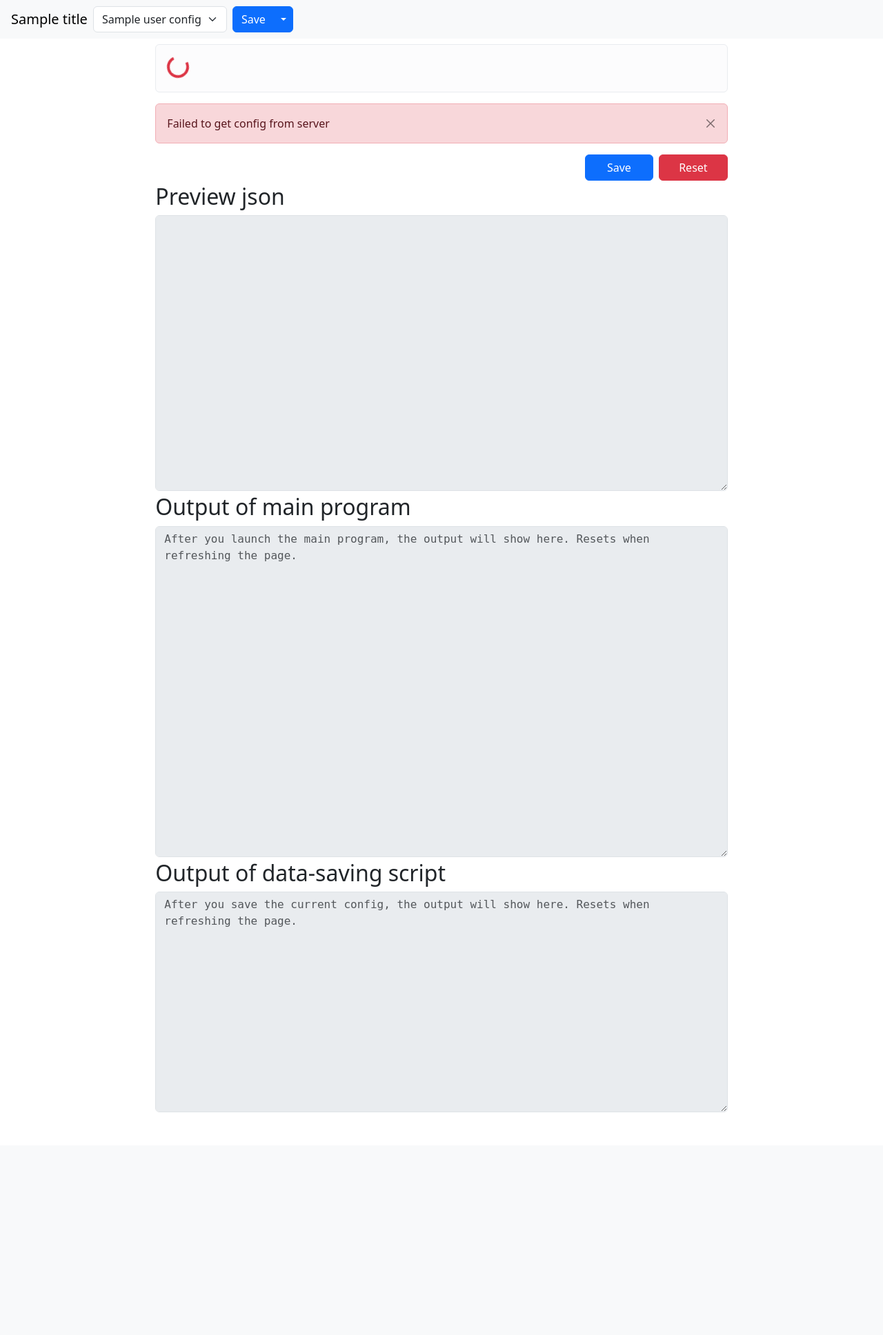
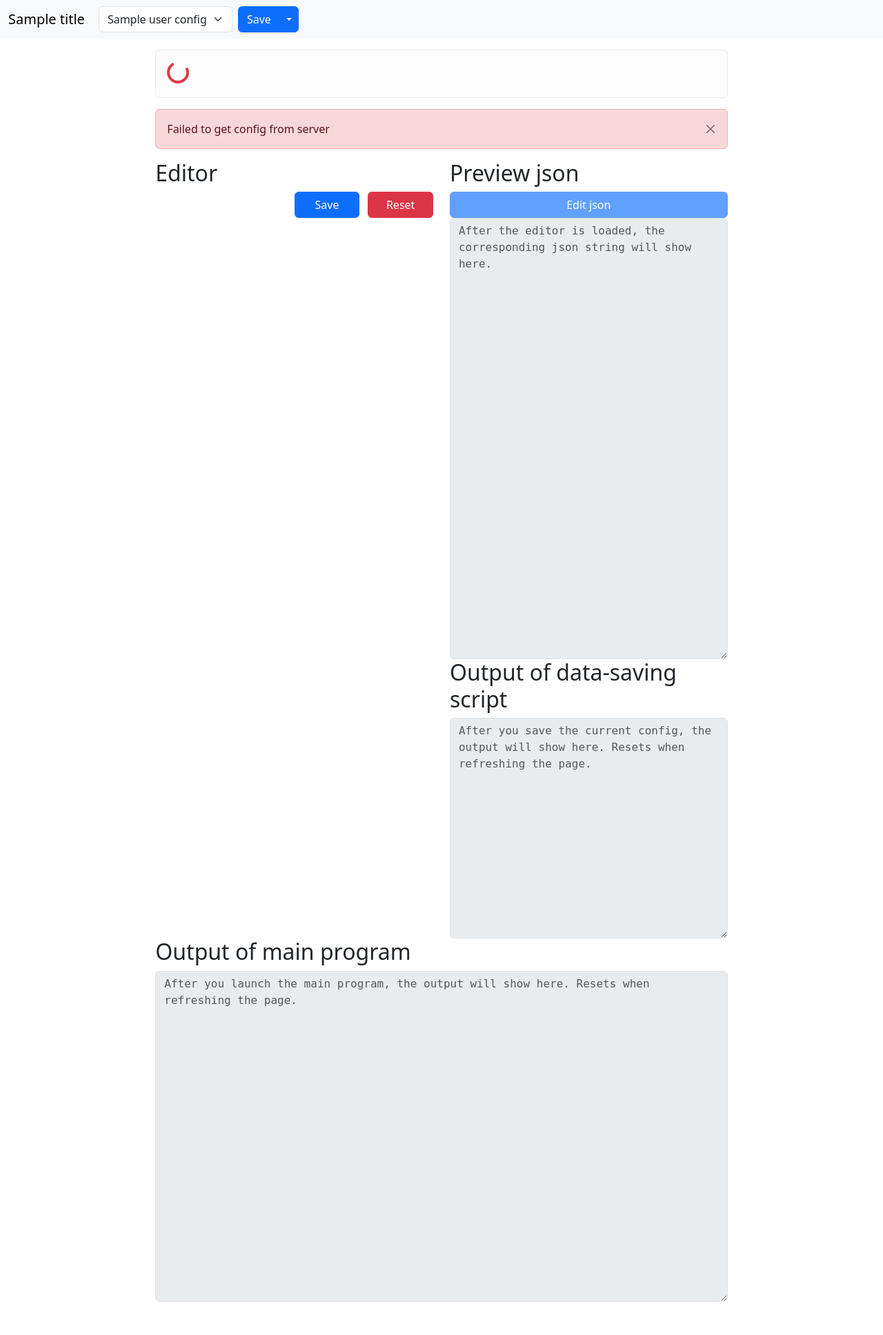
Before and after one commit to lucienshawls/py-config-web-ui, a Python web app: template configwebui/templates/index.html in a window 1280 px wide. Shown: the whole page at 69% size. Before the commit the page ends 1613 px from the top, so only its background shows below. Run offline with Jinja, Linux system fonts and the light colour scheme; the template is opened without the code that fills it: most values are stand-ins (such as "Sample title", 1, 10 or a date in 2020).

Commit message:
refactor: restructure some parts of the html

```diff
--- a/configwebui/static/css/index.css
+++ b/configwebui/static/css/index.css
@@ -8,40 +8,44 @@
     scroll-behavior: smooth;
 }
 
-.form-control {
-    scroll-margin-top: 10rem;
+html * {
+    scroll-margin-top: 5rem;
 }
 
-.editor-check {
+#editor-container .editor-check {
     padding-left: 0;
 }
 
-.editor-check-input {
+#editor-container .editor-check-input {
     position: relative;
 }
 
-.check-input-plain {
+#editor-container .check-input-plain {
     top: .3rem;
 }
 
-.check-input-heading {
+#editor-container .check-input-heading {
     top: .4rem;
 }
 
-.je-switcher {
+#editor-container .je-switcher {
     padding: .25rem 2.25rem .25rem .75rem !important;
     margin-bottom: .25rem !important;
 }
 
-.je-object__controls {
+#editor-container .je-object__controls {
     top: -.15rem;
 }
 
-.card-title {
-    margin-bottom: 0;
+#editor-container .card-title {
+    margin-bottom: 0rem;
 }
 
-.user-add {
+#editor-container .level-1 {
+    margin-bottom: 0.2rem;
+}
+
+#editor-container .user-add-item {
     display: inline-block;
     font-weight: bolder;
     margin-right: .75rem;
@@ -53,8 +57,12 @@
         width: 100%;
     }
 
-    #action-container-group>button {
-        width: 40%;
+    #action-dropdown-group .dropdown-menu {
+        position: absolute;
+        left: 0;
+        top: 100%;
+        width: 100%;
+        transform: translateY(0);
     }
 }
 
@@ -64,8 +72,8 @@
         width: auto;
     }
 
-    #action-container-group>button {
-        width: 12%;
+    #form-action-group>div {
+        padding-left: 0;
     }
 }
 
@@ -88,21 +96,18 @@
     transform: scale(0.75);
 }
 
-#action-container-group {
-    padding: 0;
+.code-text {
+    font-family: monospace;
 }
 
-#json-preview {
-    font-family: monospace;
-    height: 25rem;
+#json-preview-text {
+    height: 40rem;
 }
 
-#main-output {
-    font-family: monospace;
+#save-output-text {
+    height: 20rem;
+}
+
+#main-output-text {
     height: 30rem;
 }
-
-#save-output {
-    font-family: monospace;
-    height: 20rem;
-}
--- a/configwebui/static/js/index.js
+++ b/configwebui/static/js/index.js
@@ -5,8 +5,9 @@
 const configRoot = pathName.split('/').pop();
 const statusBarElement = document.querySelector('#status-bar');
 const statusIconElement = document.querySelector('#status-icon');
-const mainOutputElement = document.querySelector('#main-output');
-const saveOutputElement = document.querySelector('#save-output');
+const jsonPreviewTextElement = document.querySelector('#json-preview-text');
+const mainOutputTextElement = document.querySelector('#main-output-text');
+const saveOutputTextElement = document.querySelector('#save-output-text');
 
 function flashMessage(message, category) {
     const flashMessageElement = document.querySelector('#flash-messages');
@@ -67,7 +68,7 @@
             parent.insertBefore(newLabel, input.nextSibling);
         } else if (parent.tagName.toLowerCase() === 'b') {
             input.className += ' check-input-plain';
-            parent.className = 'form-check editor-check user-add';
+            parent.className = 'form-check editor-check user-add-item';
             newLabel.className = 'form-check-label check-label-plain';
 
             parent.insertBefore(newLabel, input.nextSibling);
@@ -258,13 +259,14 @@
     editor.on('change', function () {
         if (editor_is_ready) {
             setTimeout(() => changeStyle(), 0);
-            document.querySelector('#json-preview').textContent = JSON.stringify(editor.getValue(), null, 2);
+            jsonPreviewTextElement.textContent = JSON.stringify(editor.getValue(), null, 2);
         }
     });
     editor.on('ready', function () {
         editor_is_ready = true;
         setTimeout(() => changeStyle(), 0);
         statusBarElement.style.display = 'none';
+        jsonPreviewTextElement.wrap = "off";
     });
 }
 
@@ -280,11 +282,11 @@
         let url;
         let err_message;
         if (func_type === 'main') {
-            outputElement = mainOutputElement;
+            outputElement = mainOutputTextElement;
             url = `/api/get_main_output`;
             err_message = 'Failed to get output from the main program.';
         } else if (func_type === 'save') {
-            outputElement = saveOutputElement;
+            outputElement = saveOutputTextElement;
             url = `/api${pathName}/get_save_output`;
             err_message = 'Failed to get output from the data-saving script.';
         } else {
@@ -302,7 +304,7 @@
             if (outputElement.scrollTop + outputElement.clientHeight >= outputElement.scrollHeight) {
                 scroll = true;
             }
-
+            outputElement.wrap = "off";
             outputElement.value = data.output + data.error;
             if (scroll) {
                 outputElement.scrollTop = outputElement.scrollHeight;
--- a/configwebui/templates/index.html
+++ b/configwebui/templates/index.html
@@ -13,14 +13,14 @@
 <body>
     <nav class="navbar navbar-expand-lg bg-body-tertiary sticky-top">
         <div class="container-fluid">
-            <a class="navbar-brand mx-1" href="/">{{ title }}</a>
+            <a class="navbar-brand" href="/">{{ title }}</a>
             <button class="navbar-toggler" type="button" data-bs-toggle="collapse" data-bs-target="#navbarNav"
                 aria-controls="navbarNav" aria-expanded="false" aria-label="Toggle navigation">
                 <span class="navbar-toggler-icon"></span>
             </button>
             <div class="collapse navbar-collapse" id="navbarNav">
                 <ul class="navbar-nav">
-                    <li class="nav-item mx-1 w-100 my-2 my-lg-0">
+                    <li class="nav-item mx-lg-1 w-100 my-2 my-lg-0">
                         <select class="form-select w-100" id="configSelect" onchange="navigateToConfig()"
                             aria-label="Select config">
                             {% for user_config_name, user_config in user_config_store.items() %}
@@ -30,7 +30,7 @@
                             {% endfor %}
                         </select>
                     </li>
-                    <li class="nav-item mx-1 btn-group dropdown" id="action-dropdown-group">
+                    <li class="nav-item mx-lg-1 btn-group dropdown" id="action-dropdown-group">
                         <button class="btn btn-primary save-action" type="button">Save</button>
                         <button class="btn btn-primary dropdown-toggle dropdown-toggle-split" type="button"
                             id="navbarDropdown" data-bs-toggle="dropdown" aria-expanded="false">
@@ -53,15 +53,18 @@
             </div>
         </div>
     </nav>
-    <div class="mt-2" id="status-container">
-        <div class="container col-md-8" id="status-info">
+    <div class="container-fluid mt-3 mb-5" id="main-page-container">
+        <div class="row justify-content-center" id="main-page">
+            <div class="col-12 col-lg-10 col-xl-8">
+                <div class="row" id="status-container">
+                    <div class="col" id="status-info">
                         <div class="alert alert-light" id="status-bar">
                             <div class="spinner-border text-primary" role="status" id="status-icon"></div>
                         </div>
                     </div>
                 </div>
-    <div id="flash-container">
-        <div class="container col-md-8" id="flash-messages">
+                <div class="row" id="flash-container">
+                    <div class="col" id="flash-messages">
                         {% for category, message in get_flashed_messages(with_categories=true) %}
                         <div class="alert alert-{{ category }} alert-dismissible fade show" role="alert">
                             <div>{{ message | safe }}</div>
@@ -70,31 +73,51 @@
                         {% endfor %}
                     </div>
                 </div>
-    <div class="container col-md-8">
-        <div id="editor-container"></div>
+                <div class="row" id="form-container">
+                    <div class="col-12 col-lg-6" id="editor">
+                        <h2>Editor</h2>
+                        <div class="row" id="editor-container"></div>
 
-        <div class="d-flex justify-content-between justify-content-lg-end" id="action-container-group">
-            <button class="btn btn-primary col-5 col-lg-2 save-action" type="button">Save</button>
-            <div class="mx-1"></div>
-            <button class="btn btn-danger col-5 col-lg-2 reset-action" type="button">Reset</button>
+                        <div class="row justify-content-between justify-content-lg-end" id="form-action-group">
+                            <div class="col-5 col-lg-4 col-xl-3">
+                                <button class="btn btn-primary w-100 save-action" type="button">Save</button>
                             </div>
-        <div class="my-1">
+                            <div class="col-5 col-lg-4 col-xl-3">
+                                <button class="btn btn-danger w-100 reset-action" type="button">Reset</button>
+                            </div>
+                        </div>
+                    </div>
+                    <div class="col-12 col-lg-6" id="dashboard">
+                        <div class="row" id="json-preview">
+                            <div class="col">
                                 <h2>Preview json</h2>
-            <textarea id="json-preview" class="form-control" title="Preview json" placeholder="" disabled></textarea>
+                                <button class="btn btn-primary w-100" type="button" disabled>Edit json</button>
+                                <textarea id="json-preview-text" class="form-control code-text" title="Preview json"
+                                    placeholder="After the editor is loaded, the corresponding json string will show here."
+                                    disabled></textarea>
                             </div>
-        <div class="my-1">
+                        </div>
+                        <div class="row" id="save-output">
+                            <div class="col">
+                                <h2>Output of data-saving script</h2>
+                                <textarea id="save-output-text" class="form-control code-text"
+                                    title="Output of data-saving script"
+                                    placeholder="After you save the current config, the output will show here. Resets when refreshing the page."
+                                    disabled></textarea>
+                            </div>
+                        </div>
+                    </div>
+                </div>
+                <div class="row" id="main-output">
+                    <div class="col">
                         <h2>Output of main program</h2>
-            <textarea id="main-output" class="form-control" title="Output of main program"
+                        <textarea id="main-output-text" class="form-control code-text" title="Output of main program"
                             placeholder="After you launch the main program, the output will show here. Resets when refreshing the page."
                             disabled></textarea>
                     </div>
-        <div class="my-1">
-            <h2>Output of data-saving script</h2>
-            <textarea id="save-output" class="form-control" title="Output of data-saving script"
-                placeholder="After you save the current config, the output will show here. Resets when refreshing the page."
-                disabled></textarea>
                 </div>
-        <div class="mb-5"></div>
+            </div>
+        </div>
     </div>
     <script src="/static/js/jquery.slim.min.js"></script>
     <script src="/static/js/bootstrap.bundle.min.js"></script>
```
Lines whose indentation alone changed are shown as unchanged.
